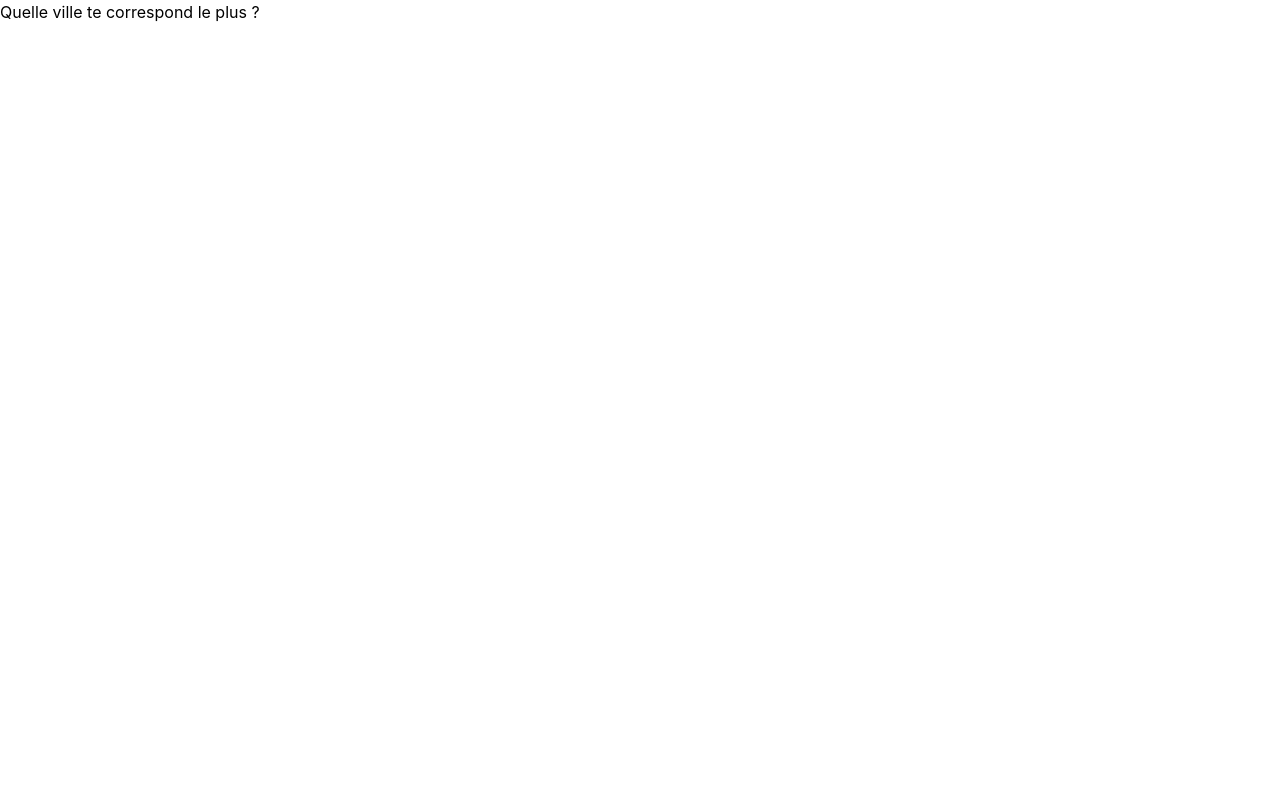
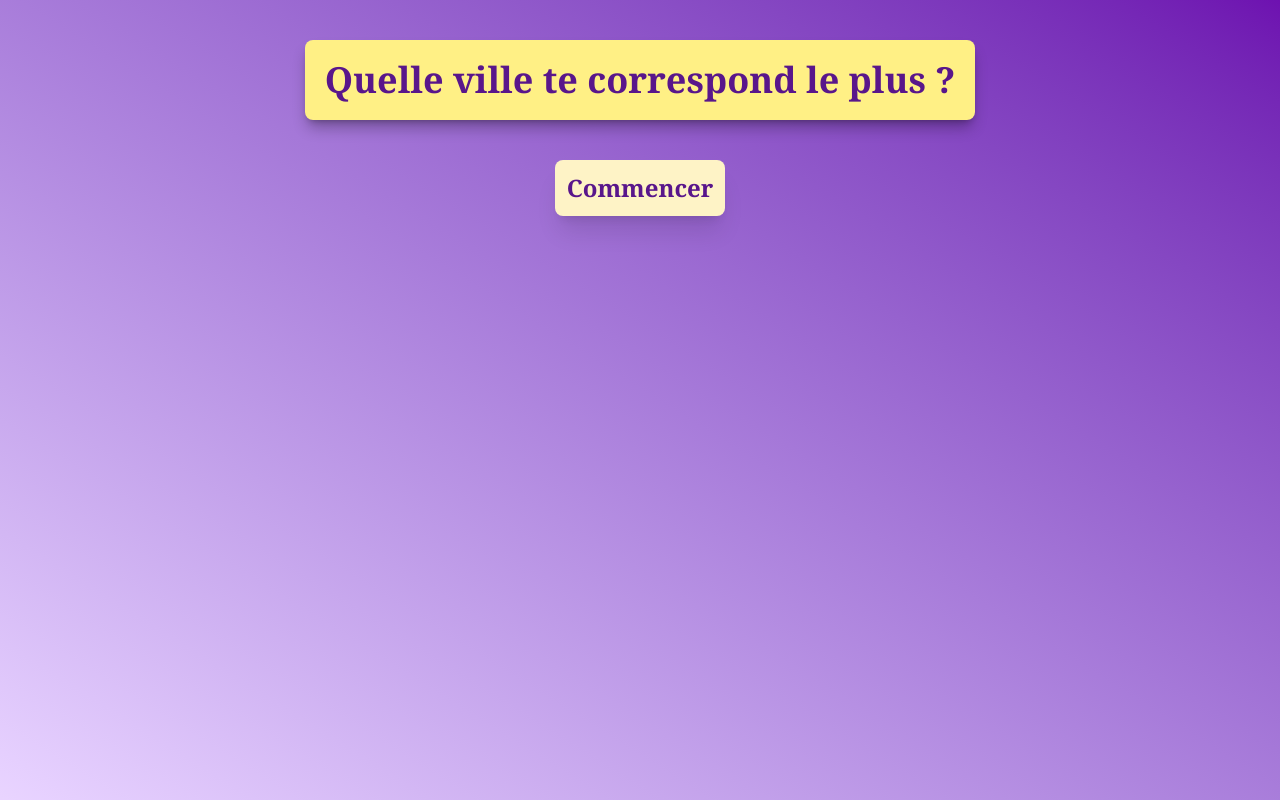
Before and after one commit to thomas-gld/city_score_react, a React app in the folder frontend/: page / in a window 1280 px wide. Built offline with nearby package versions, Linux system fonts and the light colour scheme; the HTML template or start-up script is replaced by a standard one.

Commit message:
Update Home.jsx

```diff
--- a/frontend/src/components/Home.jsx
+++ b/frontend/src/components/Home.jsx
@@ -1,17 +1,25 @@
-import { Link } from "react-router-dom"
+import { useNavigate } from "react-router-dom"
 
 export default function Home() {
+    const navigate = useNavigate()
 
+    function handleStart() {
+        navigate('/criteres')
+    }
 
     return (
         <>
-        <div>
+        <div className="min-h-screen bg-linear-to-tr from-purple-200 to-purple-800 flex flex-col items-center font-serif leading-relaxed font-bold text-purple-900">
+        <div className="bg-yellow-200 text-4xl p-5 mt-10 rounded-lg shadow-lg/30 font-serif">
             <h1>
                 Quelle ville te correspond le plus ?
             </h1>
         </div>
-        <div>
-            <link href="/criteres" />
+        <div className="text-2xl p-3 bg-amber-100 mt-10 rounded-lg shadow-xl/10 hover:cursor-pointer hover:bg-yellow-300">
+            <button onClick={handleStart} className="hover:cursor-pointer hover:bg-yellow-300">
+                Commencer
+            </button>
+        </div>
         </div>
         </>
     )
```
